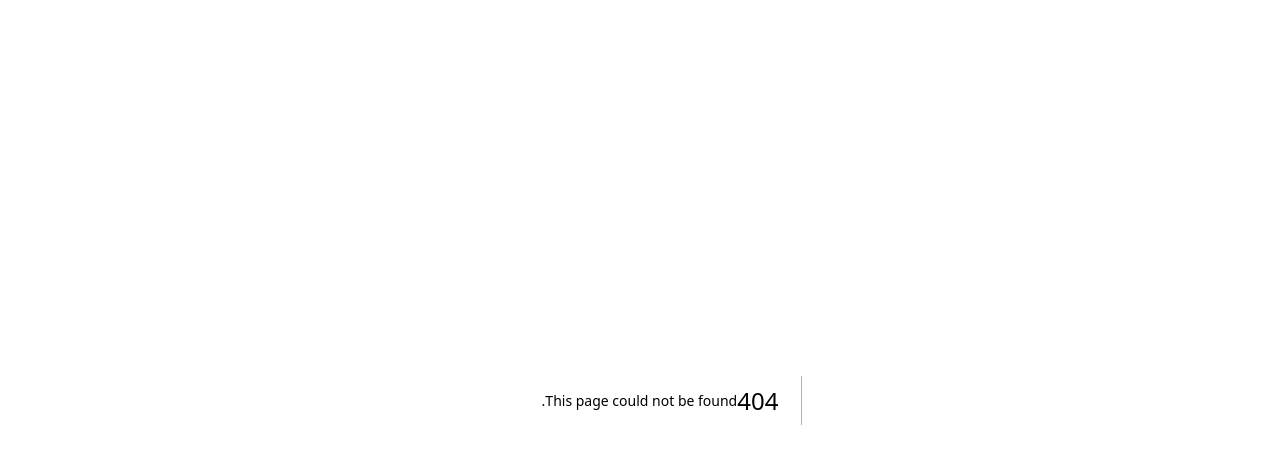
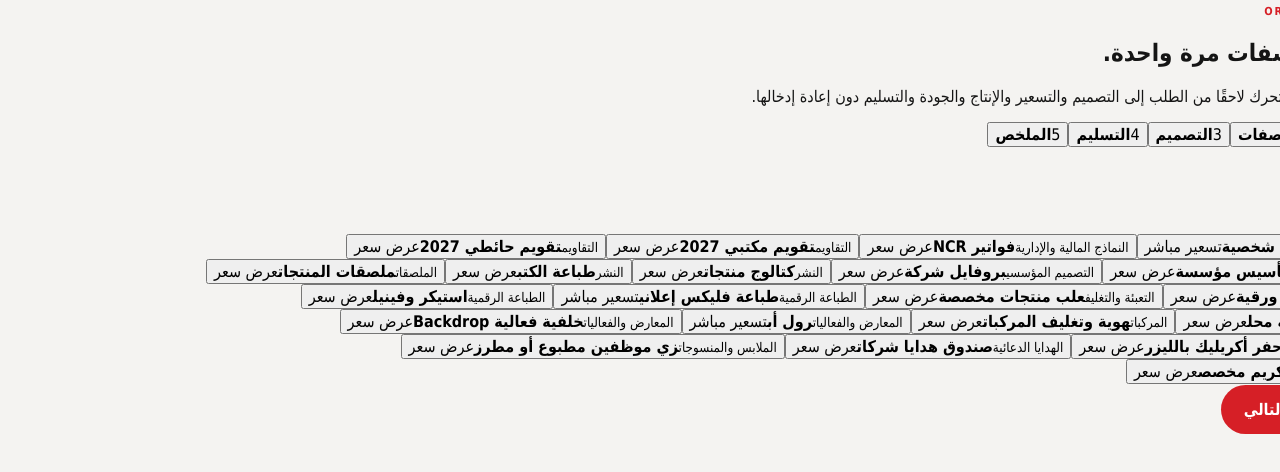
Before and after one commit to skandermahyoub/oryx-print-network, a Next.js app: page /order/new in a window 1280 px wide. Before the commit this address had no page. Shown: the top 472 px of the page. Built offline with nearby package versions, Linux system fonts and the light colour scheme.

Commit message:
feat: build src/app/order/new/page.tsx

```diff
--- /dev/null
+++ b/src/app/order/new/page.tsx
@@ -0,0 +1,13 @@
+import { SmartOrderWizard } from "@/components/smart-order-wizard";
+
+export default async function NewOrderPage({searchParams}:{searchParams:Promise<{service?:string}>}){
+  const {service}=await searchParams;
+  return <main className="order-page">
+    <section className="order-page-head">
+      <span className="eyebrow">ORYX SMART ORDER</span>
+      <h1>أدخل المواصفات مرة واحدة.</h1>
+      <p>المعلومات نفسها ستتحرك لاحقًا من الطلب إلى التصميم والتسعير والإنتاج والجودة والتسليم دون إعادة إدخالها.</p>
+    </section>
+    <SmartOrderWizard initialService={service}/>
+  </main>;
+}
```
